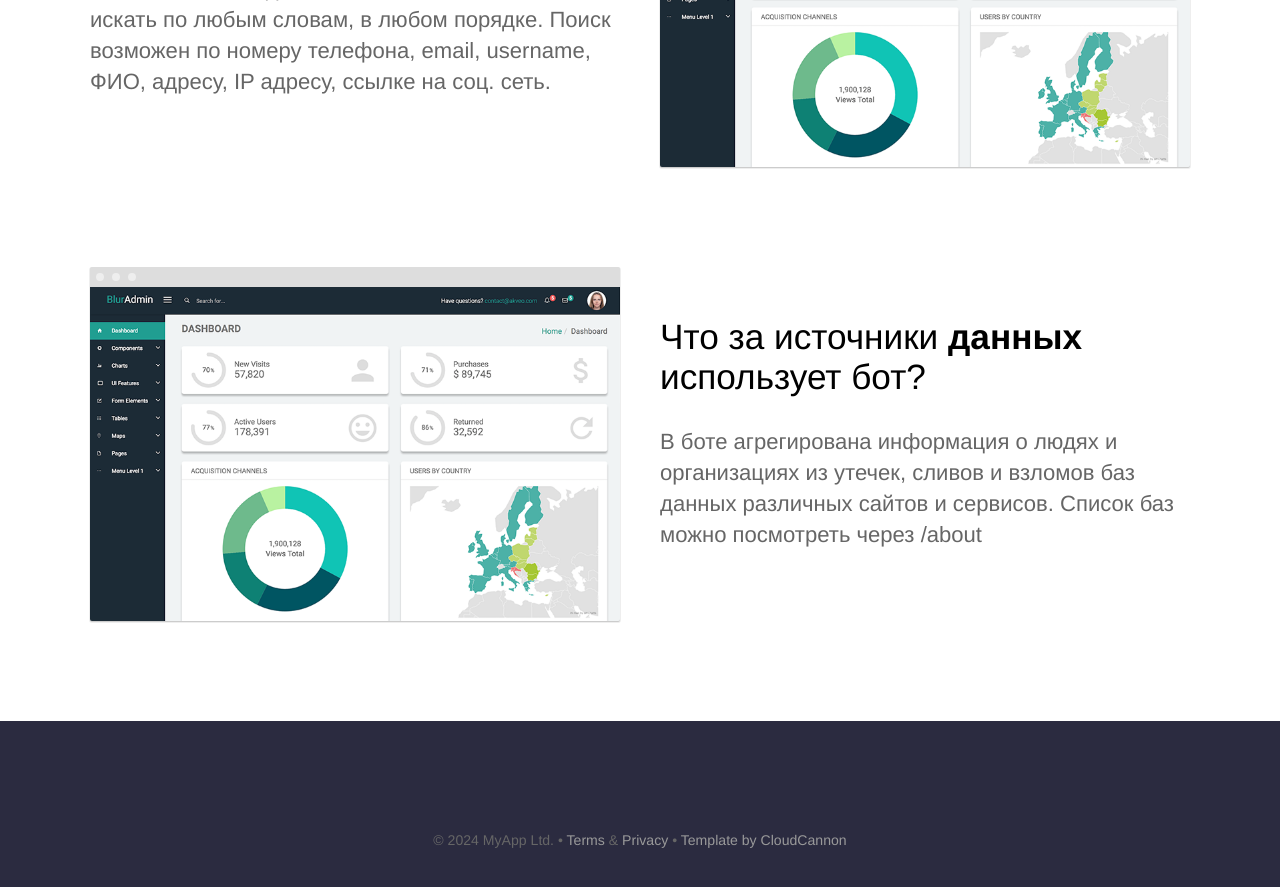
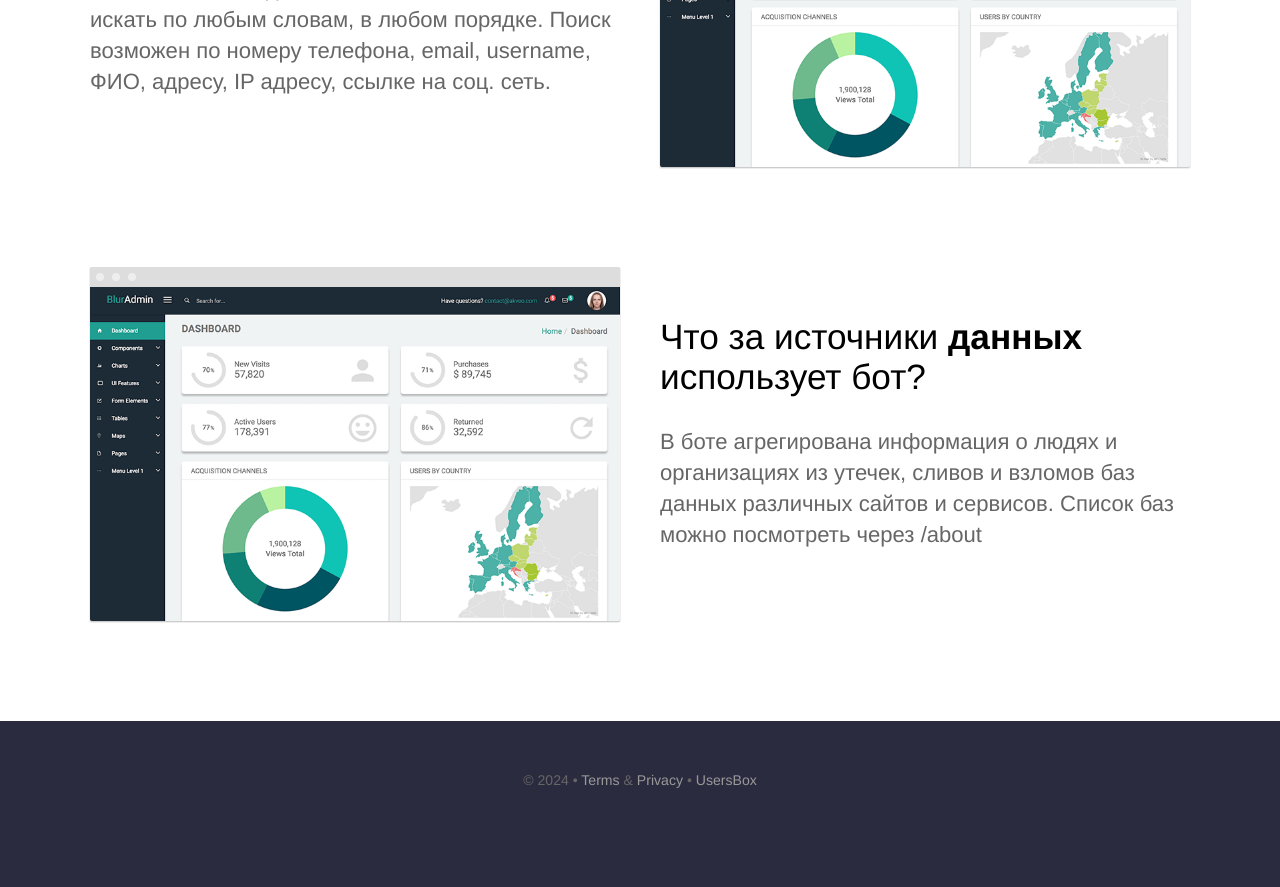
Before and after one commit to usersboxbot/usersboxbot.github.io, a Jekyll site: the page built from index.html, in a window 1280 px wide and 900 px high, scrolled down 1193 px. Shown: the top 887 px of the window. Built offline with Jekyll 4.4.1, drawn with Linux system fonts in a browser that asks for light colours; after the commit the page ends 2033 px from its top, so only the background shows below that.

Commit message:
Update default.html

```diff
--- a/_layouts/default.html
+++ b/_layouts/default.html
@@ -28,20 +28,8 @@
 		<footer>
 			<div class="container">
 				<p class="editor-link"><a href="cloudcannon:collections/_data/footer.yml" class="btn"><strong>&#9998;</strong> Edit footer</a></p>
-				<div class="footer-columns">
-					{% for column in site.data.footer %}
-					<ul class="footer-links">
-						{% for link in column.links %}
-							<li><a {% if link.new_window %}target="_blank"{% endif %} href="{% include relative-src.html src=link.link %}" {% if link.social_icon %}class="{{ link.social_icon }}-icon"{% endif %}>
-								{% if link.social_icon %}
-									{% include social-icon.html icon=link.social_icon %}
-								{% endif %}
-								{{ link.name }}</a></li>
-						{% endfor %}
-					</ul>
-					{% endfor %}
-				</div>
-				<p class="copyright">&copy; {{ site.time | date: '%Y' }} MyApp Ltd. • <a href="#">Terms</a> &amp; <a href="#">Privacy</a> • <a href="https://cloudcannon.com/">Template by CloudCannon</a></p>
+
+				<p class="copyright">&copy; {{ site.time | date: '%Y' }} • <a href="#">Terms</a> &amp; <a href="#">Privacy</a> • <a href="https://usersbox.online/">UsersBox</a></p>
 			</div>
 		</footer>
 		<script>
```
